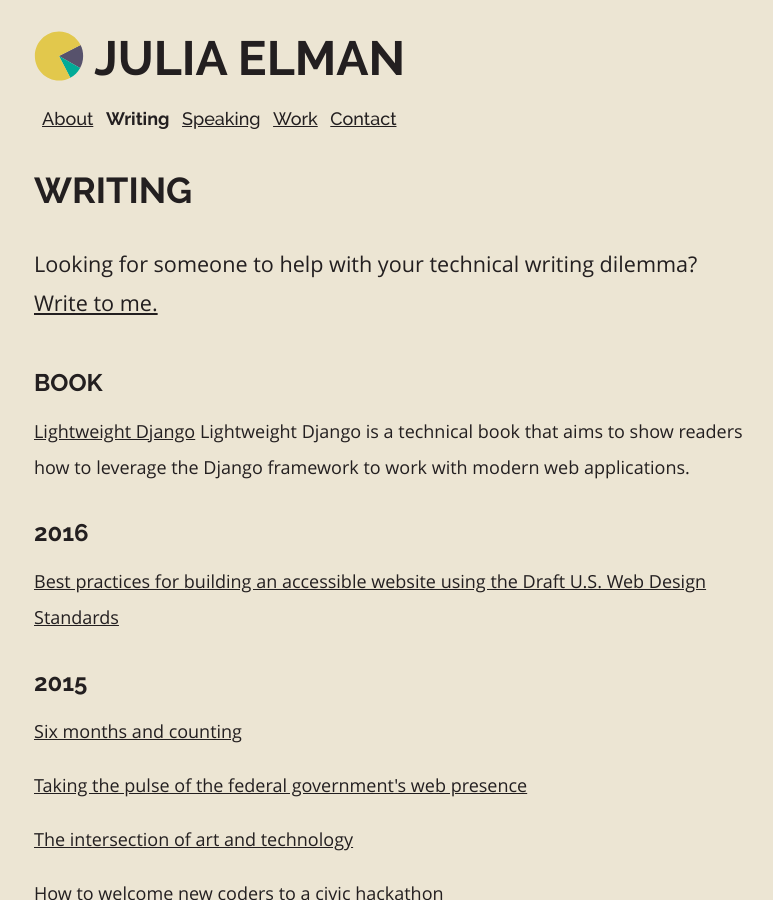
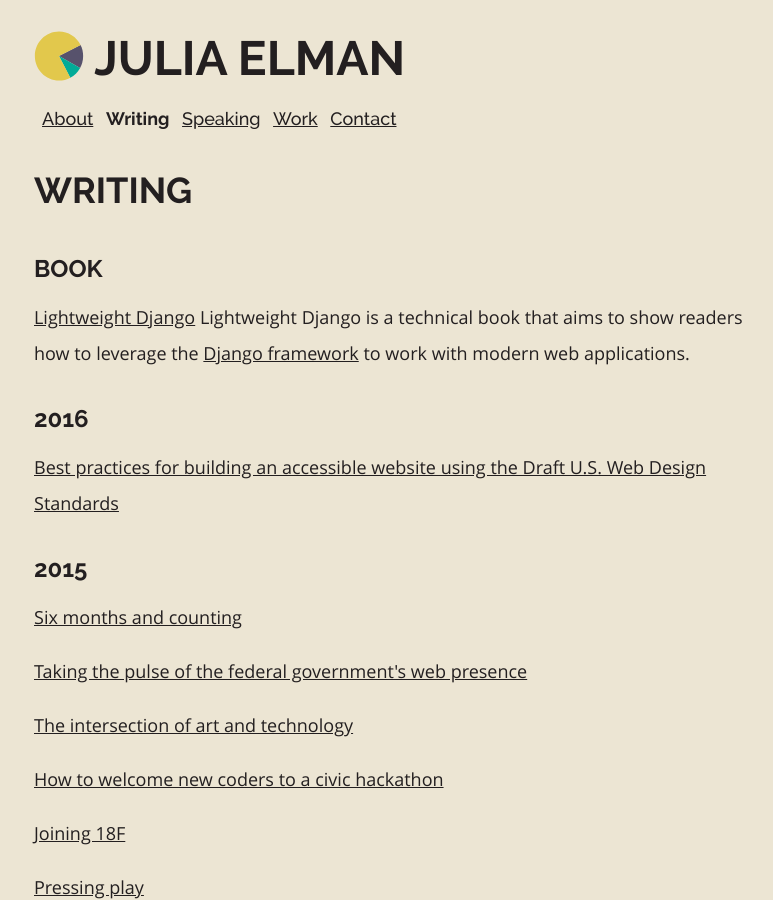
Before and after one commit to juliaelman/juliaelman.github.io, a Jekyll site: the page built from pages/writing.md, in a window 1280 px wide and 900 px high. Shown: the whole window, without its empty margins (246-1019 px from the left). Built offline with Jekyll 4.4.1, drawn with Linux system fonts in a browser that asks for light colours.

Commit message:
Remove call to action copy + add link to django website on writing page.

```diff
--- a/pages/writing.md
+++ b/pages/writing.md
@@ -5,12 +5,10 @@ permalink: /writing/
 body_id: page-list
 ---
 
-<p class="subtitle">Looking for someone to help with your technical writing dilemma? <a href="mailto:hello@juliaelman.com?subject=Hello, Julia! Let's talk writing.">Write to me.</a></p>
-
 <h3>Book</h3>
 
 [Lightweight Django](http://shop.oreilly.com/product/0636920032502.do)
-Lightweight Django is a technical book that aims to show readers how to leverage the Django framework to work with modern web applications.
+Lightweight Django is a technical book that aims to show readers how to leverage the <a href="https://www.djangoproject.com/">Django framework</a> to work with modern web applications.
 
 {% for post in site.posts %}
 {% unless post.next %}
```
